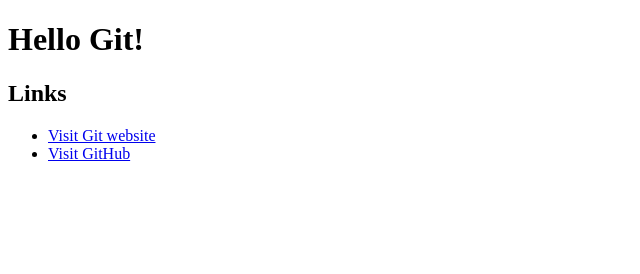
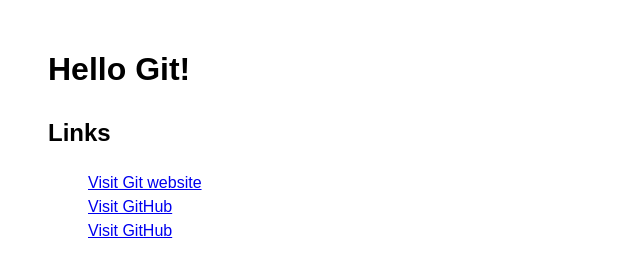
Before and after one commit to GLaD1k994/cods, a plain HTML site: page index.html in a window 1280 px wide. Shown: the whole page, without its empty margins (0-640 px from the left). Drawn offline with Linux system fonts and the light colour scheme.

Commit message:
Add styles

```diff
--- a/index.html
+++ b/index.html
@@ -4,6 +4,7 @@
         <meta charset="UTF-8">
         <meta name="viewport" content="width=device-width, initial-scale=1.0">
         <title>Document</title>
+        <link rel="stylesheet" href="./main.css">
     </head>
     <body>
         <header>
@@ -16,8 +17,13 @@
                 <li>
                     <a href="https://git-scm.com/">Visit Git website</a>
                 </li>
+
                 <li>
                     <a href="https://github.com/">Visit GitHub</a>
+                </li>
+
+                <li>
+                    <a href="https://productstar.ru/">Visit GitHub</a>
                 </li>
             </ul>
         </main>
--- /dev/null
+++ b/main.css
@@ -0,0 +1,11 @@
+body {
+font-family: sans-serif;
+font-size: 16px;
+line-height: 1.5;
+margin: 0;
+padding: 24px 48px;
+}
+
+li {
+    list-style: none;
+}
```
